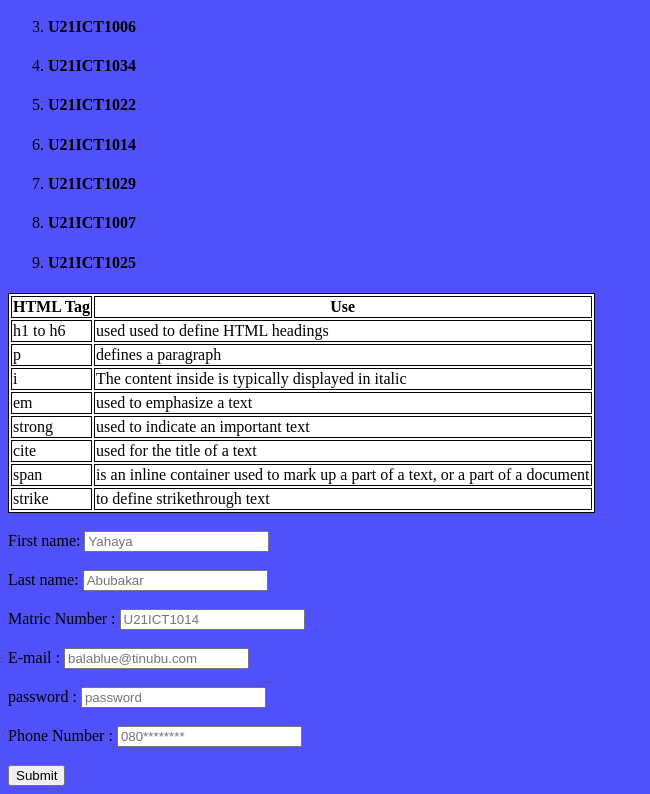
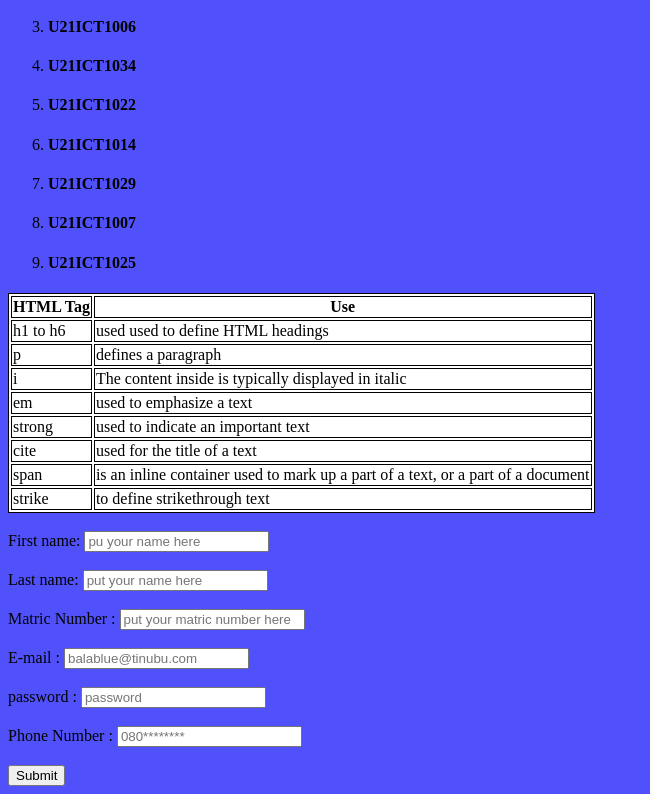
Before and after one commit to abk-gami/group-2-, a plain HTML site: page index.html in a window 1280 px wide. Shown: the part 979-1773 px from the top of the page, without its empty margins (0-650 px from the left). Drawn offline with Linux system fonts and the light colour scheme.

Commit message:
Add files via upload

```diff
--- a/index.html
+++ b/index.html
@@ -94,11 +94,11 @@
                -->
 
                <label for="fname">First name:</label>
-               <input type="text" name="fname" placeholder="Yahaya"><br><br>
+               <input type="text" name="fname" placeholder="pu your name here"><br><br>
                <label for="lname">Last name:</label>
-               <input type="text" name="lname" placeholder="Abubakar"><br><br>
+               <input type="text" name="lname" placeholder="put your name here"><br><br>
                <label for="lname"> Matric Number : </label>
-               <input type="text" name="lname" placeholder="U21ICT1014"><br><br>
+               <input type="text" name="lname" placeholder="put your matric number here"><br><br>
                <label for="lname"> E-mail : </label>
                <input type="text" name="lname" placeholder="balablue@tinubu.com"><br><br>
                <label for="lname"> password : </label>
```
